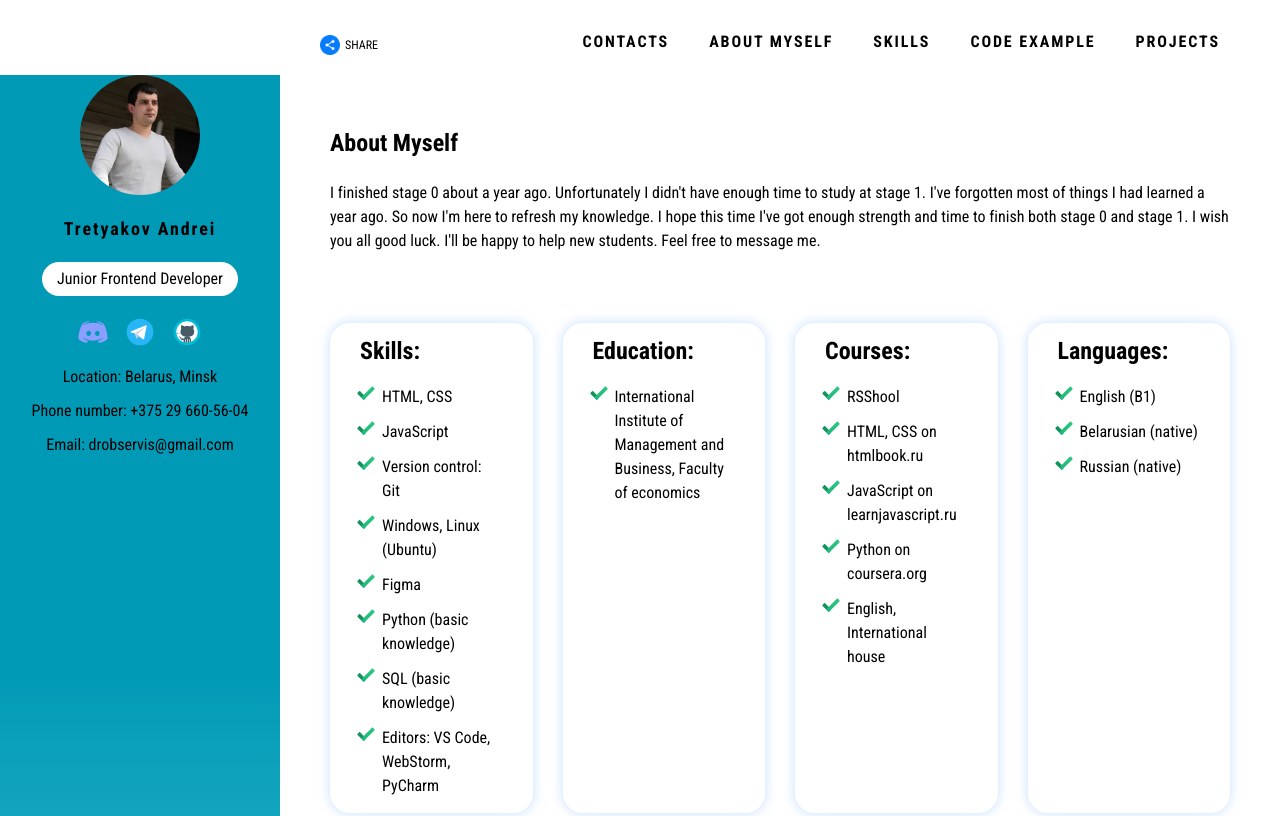
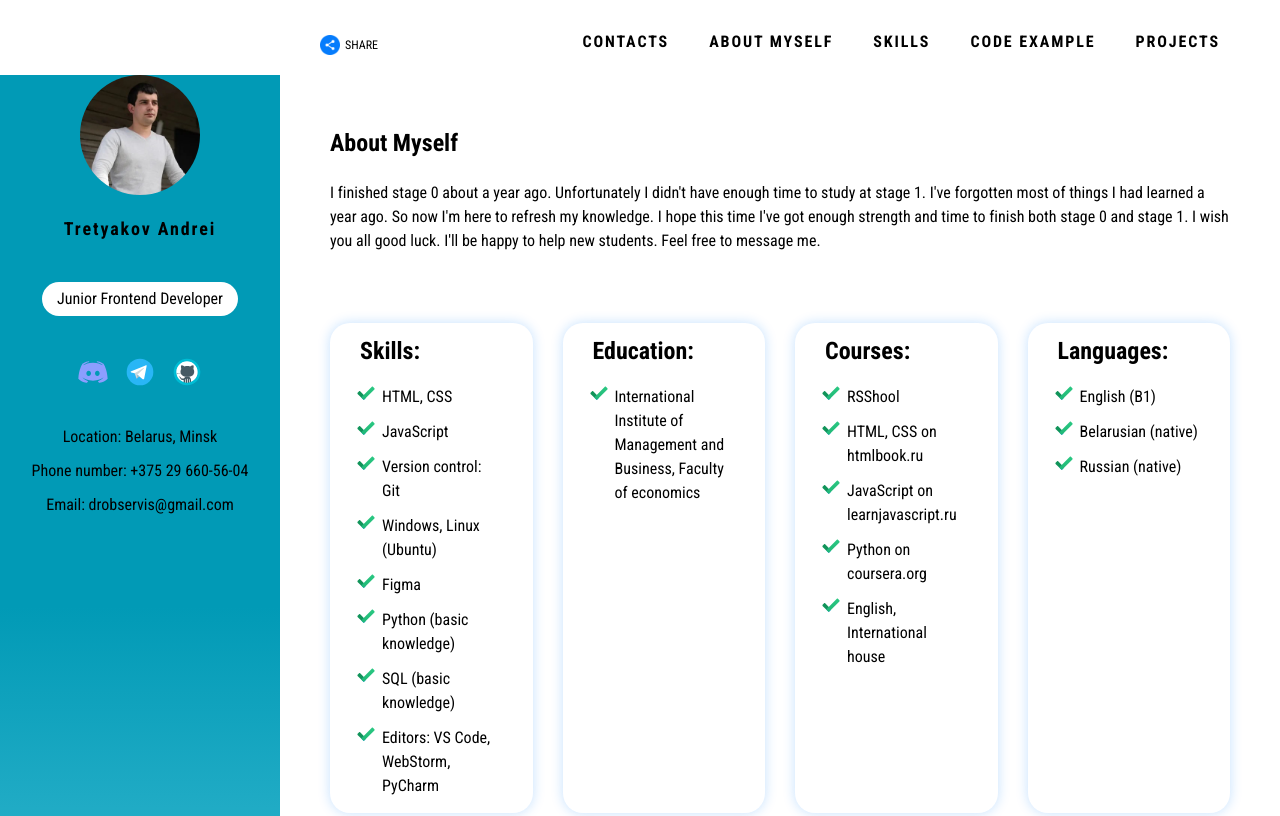
Before and after one commit to TretyakovAndrew/cv-temporary, a plain HTML site: page index.html in a window 1280 px wide. Shown: the top 816 px of the page. Drawn offline with Linux system fonts and the light colour scheme.

Commit message:
refactor: comment tag pre

```diff
--- a/index.html
+++ b/index.html
@@ -77,9 +77,9 @@
                             </div>
                         </a>
                     </li>
-                    <li class="contscts__item location"><a>Location: Belarus, Minsk</a></li>
-                    <li class="contscts__item phone"><a>Phone number: +375 29 660-56-04</a></li>
-                    <li class="contscts__item email"><a>Email: drobservis@gmail.com</a></li>
+                    <li class="contscts__item location"><a href="geo:53.900843, 27.559348">Location: Belarus, Minsk</a></li>
+                    <li class="contscts__item phone"><a href="tel:+375296605604">Phone number: +375 29 660-56-04</a></li>
+                    <li class="contscts__item email"><a href="mailto:drobservis@gmail.com">Email: drobservis@gmail.com</a></li>
                 </ul>
             </div>
             <div class="cv-info__main-info">
@@ -135,7 +135,7 @@
                 </div>
                 <div class="code-example" id="code">
                     <h2 class="code-example__title">Code example:</h2>
-                    <pre>
+                    <!-- <pre> -->
                         <code>
                     function whoseBicycle(diary1, diary2, diary3) {
                         let commonArray = [Object.values(diary1), Object.values(diary2), Object.values(diary3)];
@@ -149,7 +149,7 @@
                             my ${bestIndex===0?'first':bestIndex===1?'second':'third'} son."
                     }
                         </code>
-                    </pre>
+                    <!-- </pre> -->
                 </div>
                 <div class="projects" id="projects">
                     <h2 class="projects__title">Projects:</h2>
--- a/style.css
+++ b/style.css
@@ -84,7 +84,7 @@ select {
 } */
 
 .header,
-.cv-info {
+.cv-info, .footer {
   max-width: 1600px;
   margin: 0 auto;
 }
@@ -190,14 +190,16 @@ select {
 }
 
 .cv-info__name {
+  margin-bottom: 20px;
   font-size: 18px;
   letter-spacing: 0.05cm;
 }
 
 .cv-info__position {
-  background-color: white;
+  margin-bottom: 20px;
   padding: 5px 15px;
   border-radius: 20px;
+  background-color: white;
 }
 
 .contacts {
@@ -212,6 +214,7 @@ select {
   display: flex;
   justify-content: center;
   gap: 15px;
+  margin-bottom: 20px;
 }
 
 .cv-info__main-info {
```
